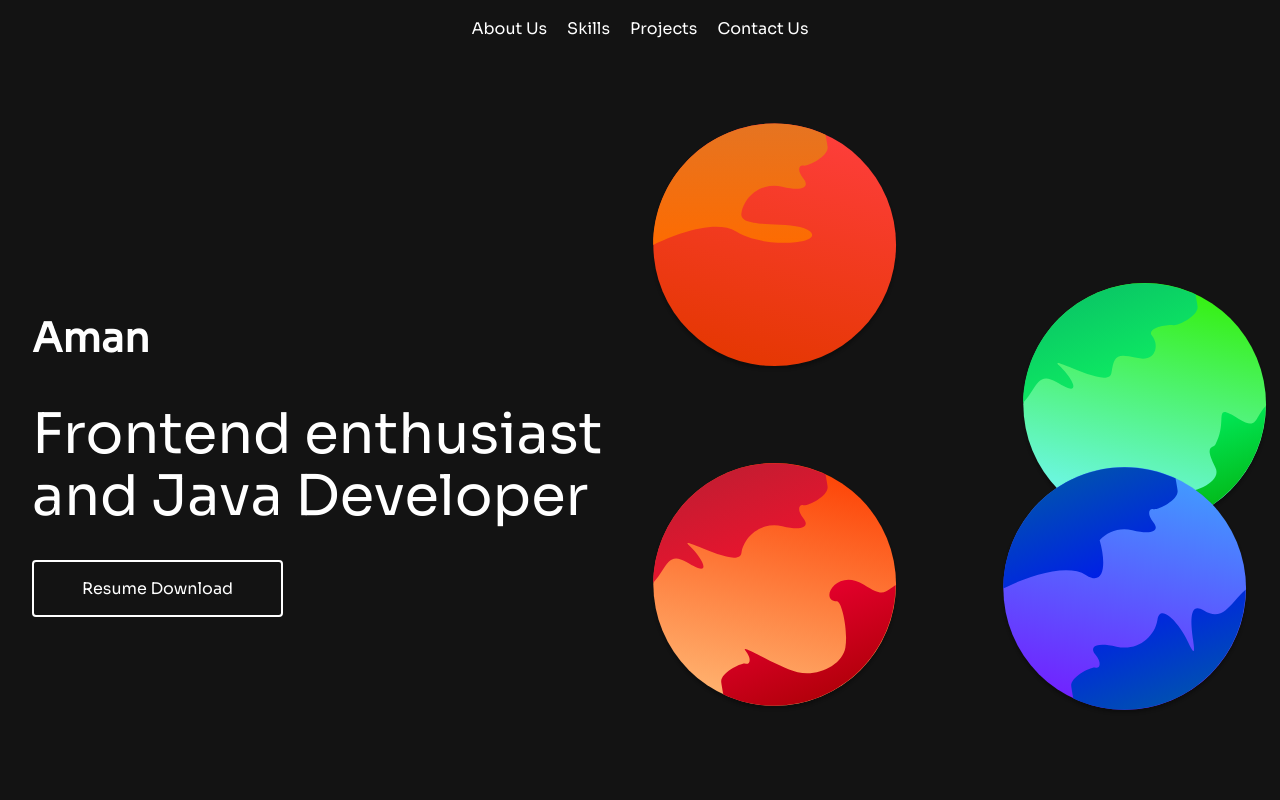
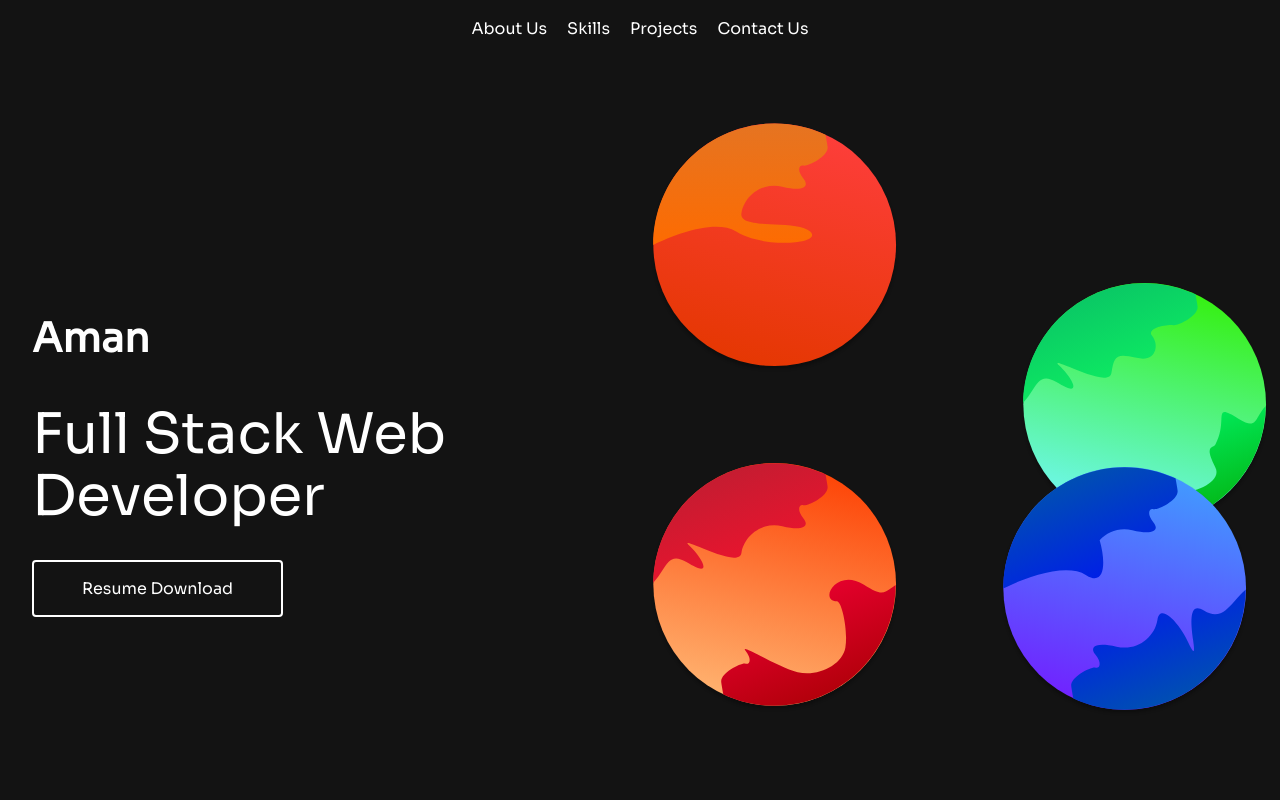
Before and after one commit to X-genius/Aman_Portfolio, a React (Create React App) app: page / in a window 1280 px wide. Shown: the top 800 px of the page. Built offline with nearby package versions, Linux system fonts and the light colour scheme.

Commit message:
add status and and giving correct class

```diff
--- a/src/components/Home.js
+++ b/src/components/Home.js
@@ -172,8 +172,8 @@ const Home = () => {
                     initial = "hidden"
                     animate = "visible"
                     transition = {{duration : 1}}>
-                        Frontend enthusiast
-                        and Java Developer
+                        Full Stack Web
+                        Developer
                     </motion.p>
 
                     <a href = {pdf} download = "Aman_SDE_Fresher">
--- a/src/components/Projects/Project.js
+++ b/src/components/Projects/Project.js
@@ -199,7 +199,7 @@ const Project = () => {
               <div class="flip-box">
               <div class="flip-box-inner">
                 <div class="flip-box-front">
-                <img src={SquidGameImage} className="r" alt="imageSquidGame" />
+                <img src={SquidGameImage} className="SquidGameImage" alt="imageSquidGame" />
                 </div>
 
                 <div class="flip-box-back">
```
Also changed, not shown: 1 other file (tests, documents, lock files or other folders).
